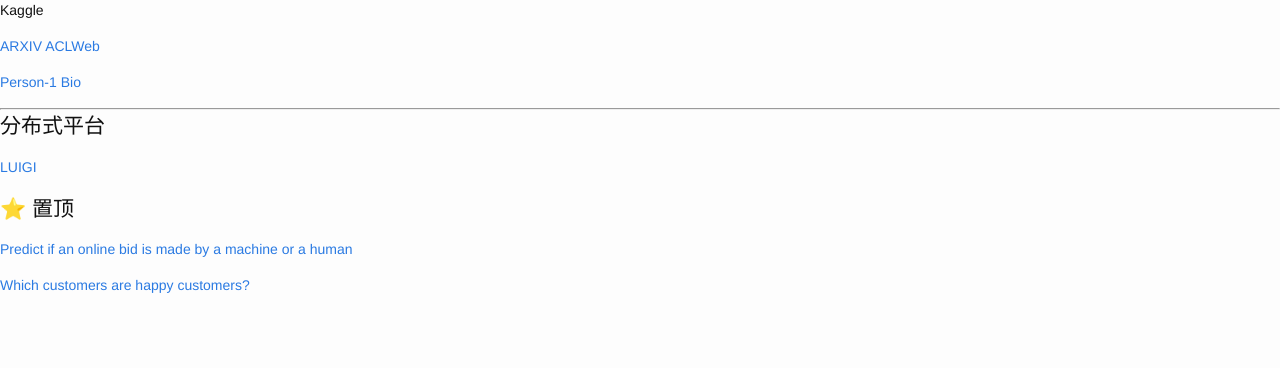
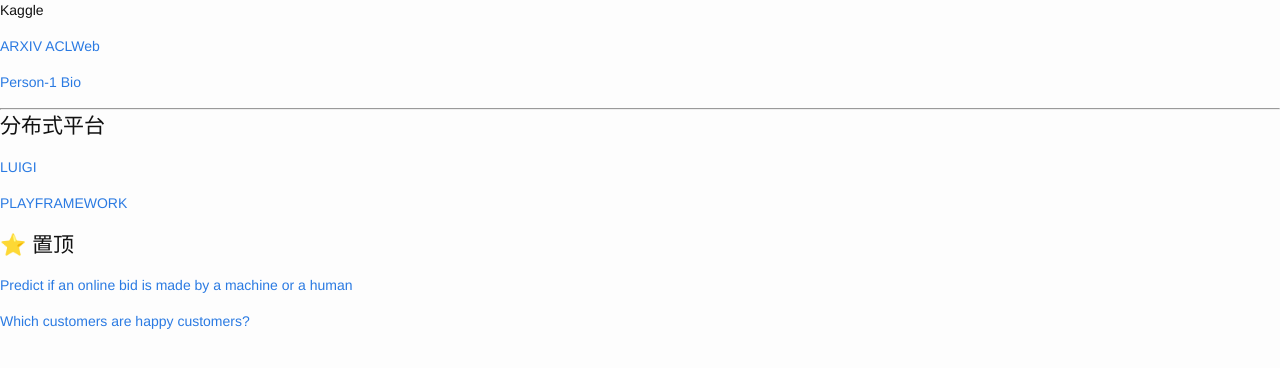
Before and after one commit to cnwarden/cnwarden.github.io, a Jekyll site: the page built from kaggle/index.md, in a window 1280 px wide. Shown: the top 368 px of the page. Built offline with Jekyll 4.4.1, drawn with Linux system fonts in a browser that asks for light colours; emoji names are drawn with the system emoji font.

Commit message:
Update index.md

```diff
--- a/kaggle/index.md
+++ b/kaggle/index.md
@@ -16,6 +16,8 @@ Kaggle
 
 [LUIGI](https://github.com/spotify/luigi)
 
+[PLAYFRAMEWORK](https://github.com/playframework/playframework)
+
 # :star: 置顶
 
 [Predict if an online bid is made by a machine or a human](https://www.kaggle.com/c/facebook-recruiting-iv-human-or-bot)
```
